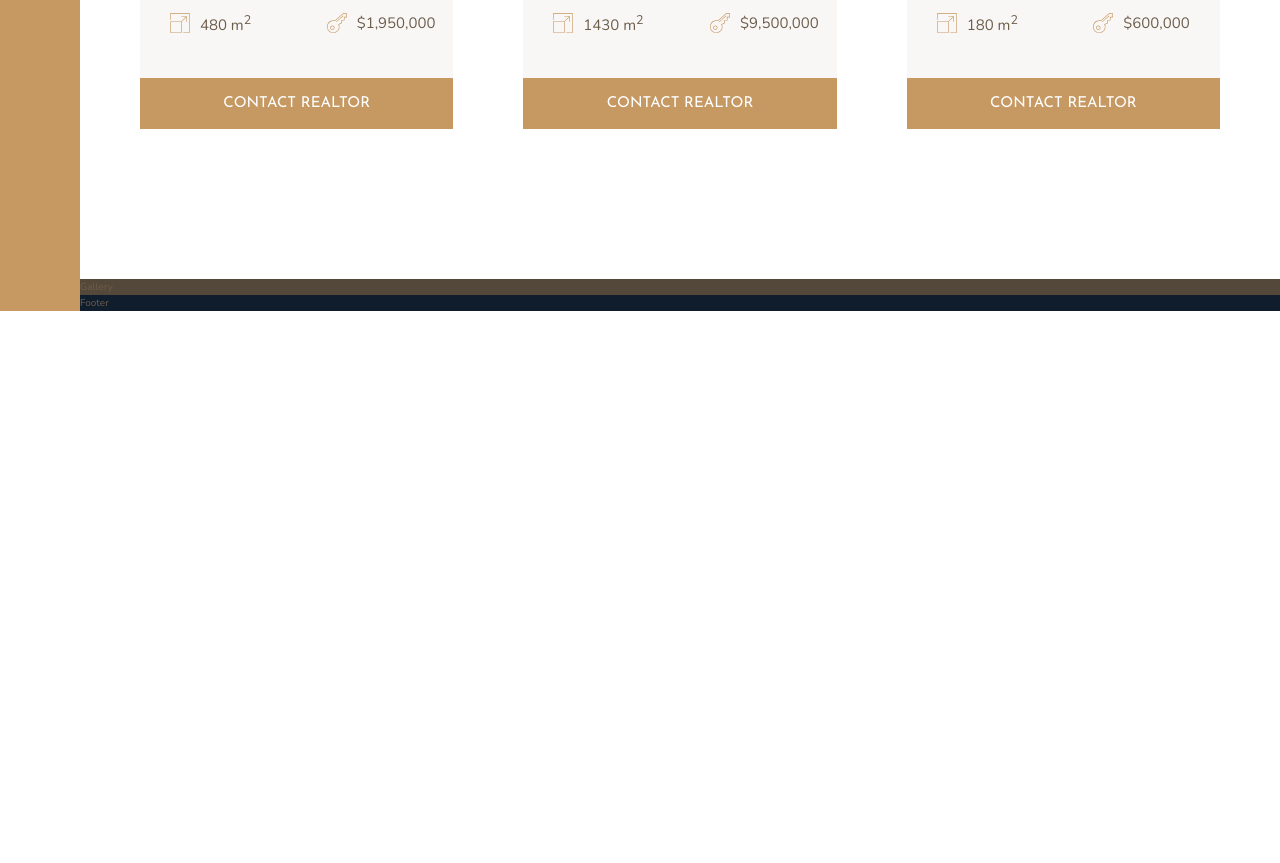
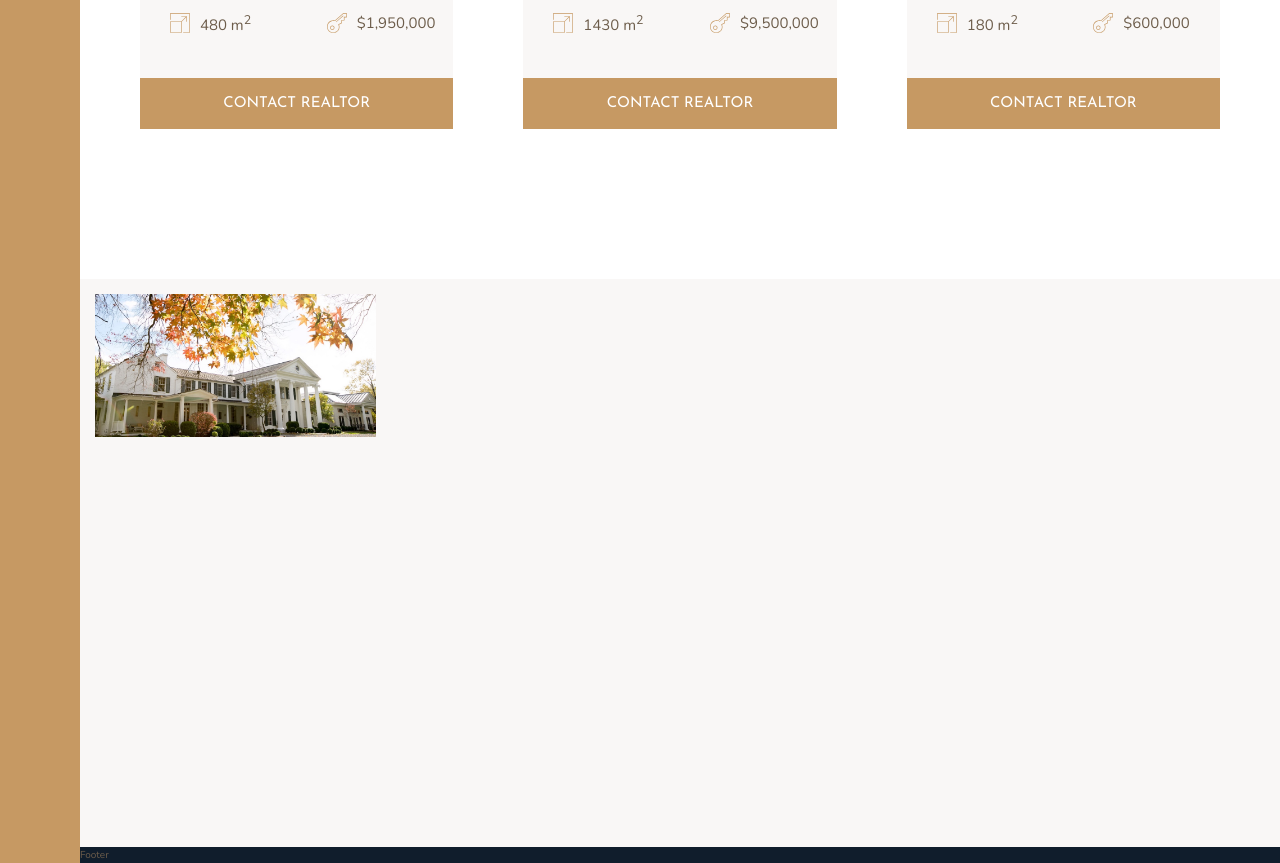
Before and after one commit to KadenZipfel/nexter, a website: page index.html in a window 1280 px wide. Shown: the part 2801-3664 px from the top of the page. Before the commit the page ends 3112 px from the top, so only its background shows below. Drawn offline with nearby package versions, Linux system fonts and the light colour scheme.

Commit message:
Build gallery section pt. 1

```diff
--- a/index.html
+++ b/index.html
@@ -321,7 +321,9 @@
     </section>
 
     <section class="gallery">
-      Gallery
+      <figure class="gallery__item gallery__item--1">
+        <img src="img/gal-1.jpeg" alt="Gallery image 1" class="gallery__img">
+      </figure>
     </section>
 
     <footer class="footer">
--- a/sass/_gallery.scss
+++ b/sass/_gallery.scss
@@ -1,4 +1,26 @@
 .gallery {
-  background-color: $color-grey-dark-1;
+  background-color: $color-grey-light-1;
   grid-column: full-start / full-end;
+
+  display: grid;
+  grid-template-columns: repeat(8, 1fr);
+  grid-template-rows: repeat(7, 5vw);
+  grid-gap: 1.5rem;
+  padding: 1.5rem;
+
+  &__item {
+
+
+    &--1 {
+      grid-row: 1 / span 2;
+      grid-column: 1 / span 2
+    }
+  }
+
+  &__img {
+    width: 100%;
+    height: 100%;
+    object-fit: cover;
+    display: block;
+  }
 }
```
Also changed, not shown: css/style.css.
